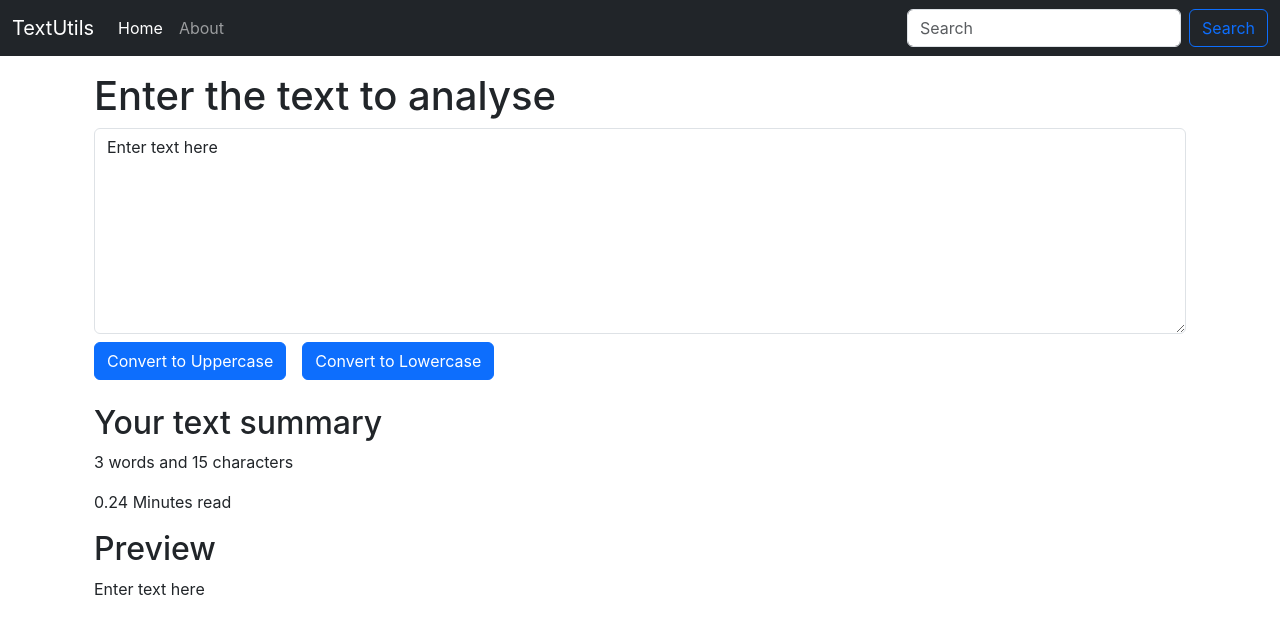
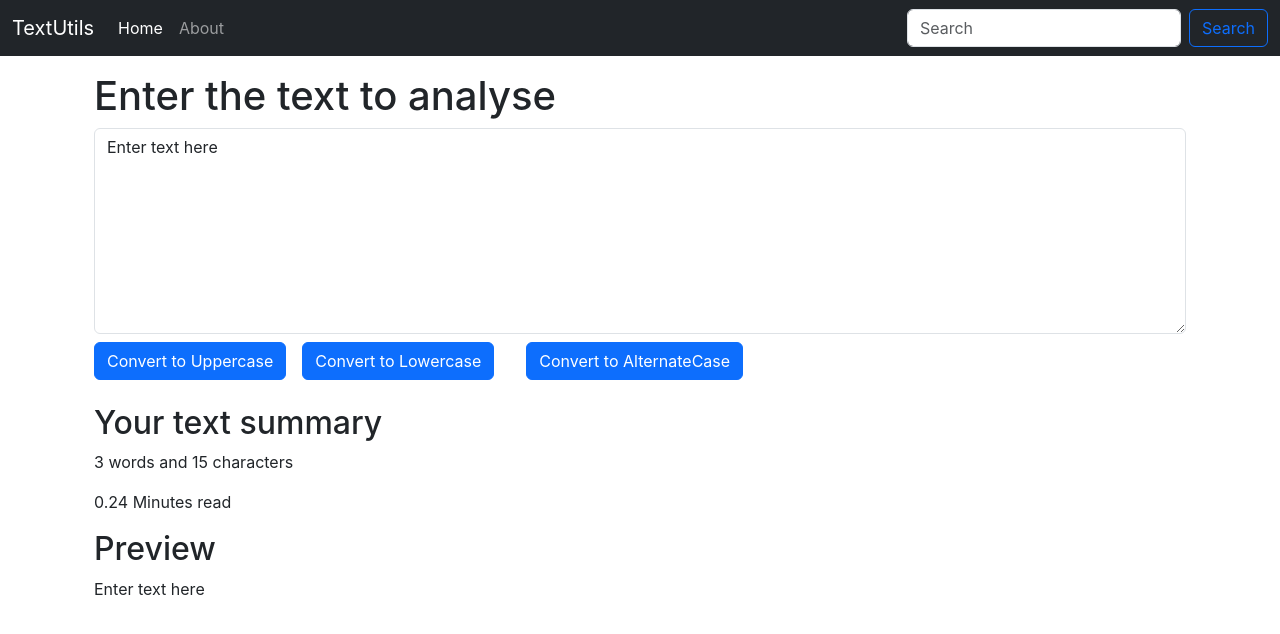
Before and after one commit to AbhayRanjan471/TextUtlil, a React (Create React App) app: page / in a window 1280 px wide. Shown: the top 634 px of the page. Built offline with nearby package versions, Linux system fonts and the light colour scheme.

Commit message:
video-9 added alternateCase button

```diff
--- a/src/components/TextForm.js
+++ b/src/components/TextForm.js
@@ -18,6 +18,20 @@ export default function TextForm(props) {
     setText(newText);
   }
 
+  //Alternate case ,this function is used to convert the alternate charcater to upper and lower case
+  const handleAltClick = ()=>{
+    let newText="";
+    for(var i = 0 ; i < text.length ; i++){
+      if(i % 2 !== 0){
+        newText +=text.charAt(i).toUpperCase();
+      }
+      else{
+        newText +=text.charAt(i).toLowerCase();
+      }
+    }
+    setText(newText);
+  }
+
   //we have to handle the onChange listen, else we will not be able to type in the text area
   const handleOnChange = (event)=>{
     setText(event.target.value);
@@ -35,6 +49,7 @@ export default function TextForm(props) {
         <textarea className="form-control" value={text} onChange={handleOnChange} id="myBox" rows="8"></textarea>
         <button className="btn btn-primary" onClick={handleUpClick}>Convert to Uppercase</button>
         <button className="btn btn-primary mx-3 my-2" onClick={handleLoClick}>Convert to Lowercase</button>
+        <button className="btn btn-primary mx-3 my-2" onClick={handleAltClick}>Convert to AlternateCase</button>
         </div>
     </div>
     <div className='container my-2'>
```
